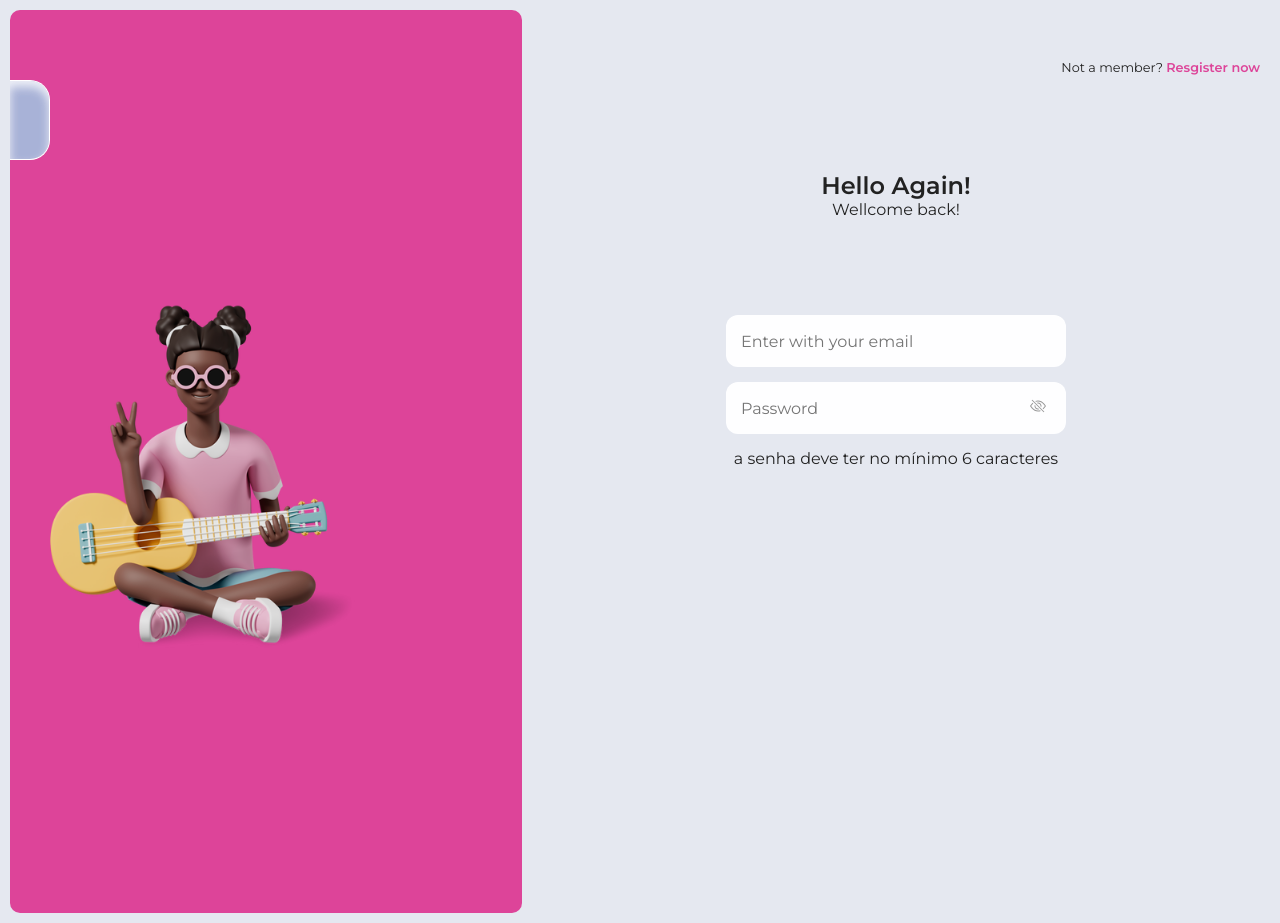
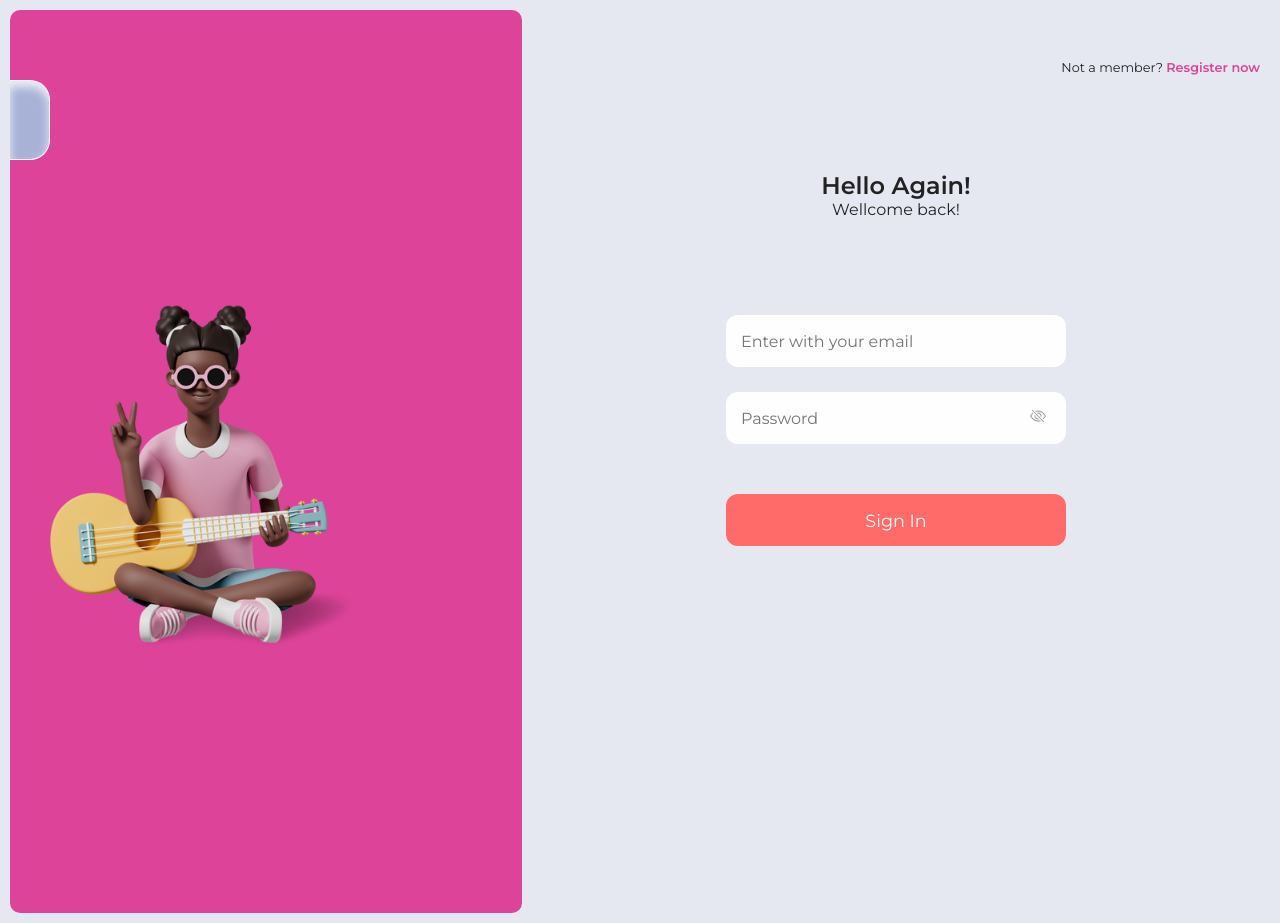
Before and after one commit to mateuscorreiaazevedo/page-auth, a React (Vite) app: page /login in a window 1280 px wide. Built offline with nearby package versions, Linux system fonts and the light colour scheme.

Commit message:
style: applying font-family to all html tags and creating submit button and styling it

```diff
--- a/src/assets/styles/global.style.ts
+++ b/src/assets/styles/global.style.ts
@@ -5,11 +5,11 @@ export default createGlobalStyle`
     padding: 0;
     margin: 0;
     box-sizing: border-box;
+    font-family: 'Montserrat', sans-serif;
   }
   body {
     width: 100%;
     min-height: 100vh;
-    font-family: 'Montserrat', sans-serif;
     background: ${p => p.theme.colors.background};
     color: ${p => p.theme.colors.text};
   }
--- a/src/components/form/login/index.tsx
+++ b/src/components/form/login/index.tsx
@@ -2,6 +2,7 @@ import { FieldInput } from '../../ui/input'
 import { BsEye, BsEyeSlash } from 'react-icons/bs'
 import * as S from './style'
 import React from 'react'
+import { ButtonSubmit } from '../../ui/button'
 
 const initialValues = {
   email: '',
@@ -28,6 +29,8 @@ export const LoginForm = () => {
     setViewPass(prev => !prev)
   }
 
+  console.log(values)
+
   return (
     <S.Form>
       <S.BoxInput>
@@ -49,9 +52,9 @@ export const LoginForm = () => {
           {!viewPass ? <BsEyeSlash/> : <BsEye/>}
         </S.ButtonViewPass>
       </S.BoxInput>
-      <>
-        {values.password.length < 6 && (<p>a senha deve ter no mínimo 6 caracteres</p>)}
-      </>
+      <S.BoxInput>
+        <ButtonSubmit text='Sign In' />
+      </S.BoxInput>
     </S.Form>
   )
 }
--- a/src/components/form/login/style.ts
+++ b/src/components/form/login/style.ts
@@ -5,7 +5,7 @@ export const Form = styled.form`
   flex-direction: column;
   justify-content: center;
   align-items: center;
-  gap: 15px;
+  gap: 25px;
 `
 export const BoxInput = styled.div`
   position: relative;
@@ -20,3 +20,9 @@ export const ButtonViewPass = styled.div`
     cursor: pointer;
   }
 `
+export const MessagePass = styled.p`
+  font-size: .75rem;
+  font-weight: 600;
+  width: 340px;
+  color: #f00;
+`
--- /dev/null
+++ b/src/components/ui/button/index.tsx
@@ -0,0 +1,16 @@
+import React from 'react'
+import { Button } from './style'
+
+type Props = {
+  text: string
+}
+
+export const ButtonSubmit: React.FC<Props> = ({ text }) => {
+  return (
+    <div>
+      <Button type='submit'>
+        {text}
+      </Button>
+    </div>
+  )
+}
--- /dev/null
+++ b/src/components/ui/button/style.ts
@@ -0,0 +1,13 @@
+import styled from 'styled-components'
+
+export const Button = styled.button`
+  background: ${({ theme }) => theme.colors.secondary};
+  color: #fff;
+  cursor: pointer;
+  border: none;
+  width: 340px;
+  height: 52px;
+  border-radius: 12px;
+  font-size: 1.1rem;
+  margin-top: 25px;
+`
--- a/src/components/ui/input/style.ts
+++ b/src/components/ui/input/style.ts
@@ -12,7 +12,6 @@ export const Input = styled.input`
   font-size: 1rem;
   border-radius: 12px;
   border: none;
-  font-family: 'Montserrat', sans-serif;
   background: ${({ theme }) => theme.colors.inputBackground};
   color: ${({ theme }) => theme.colors.text};
   transition: 400ms;
```
